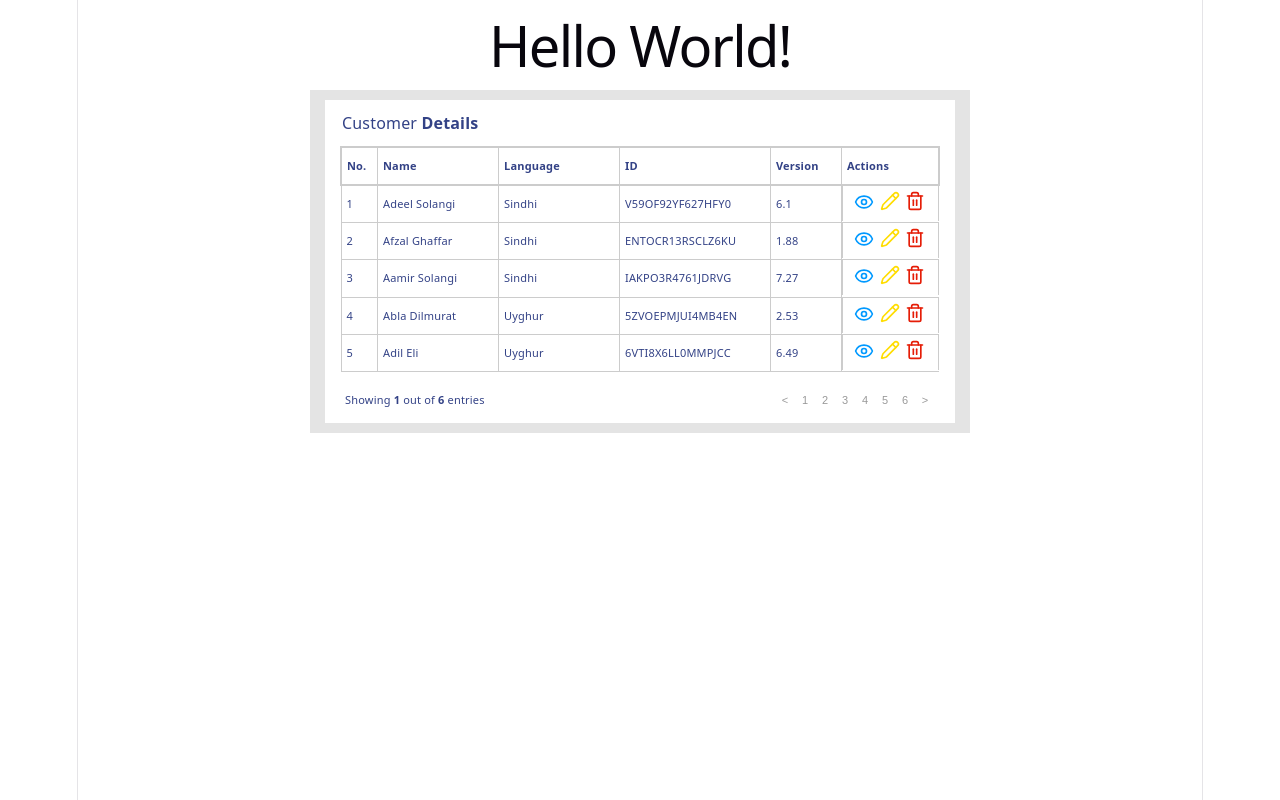
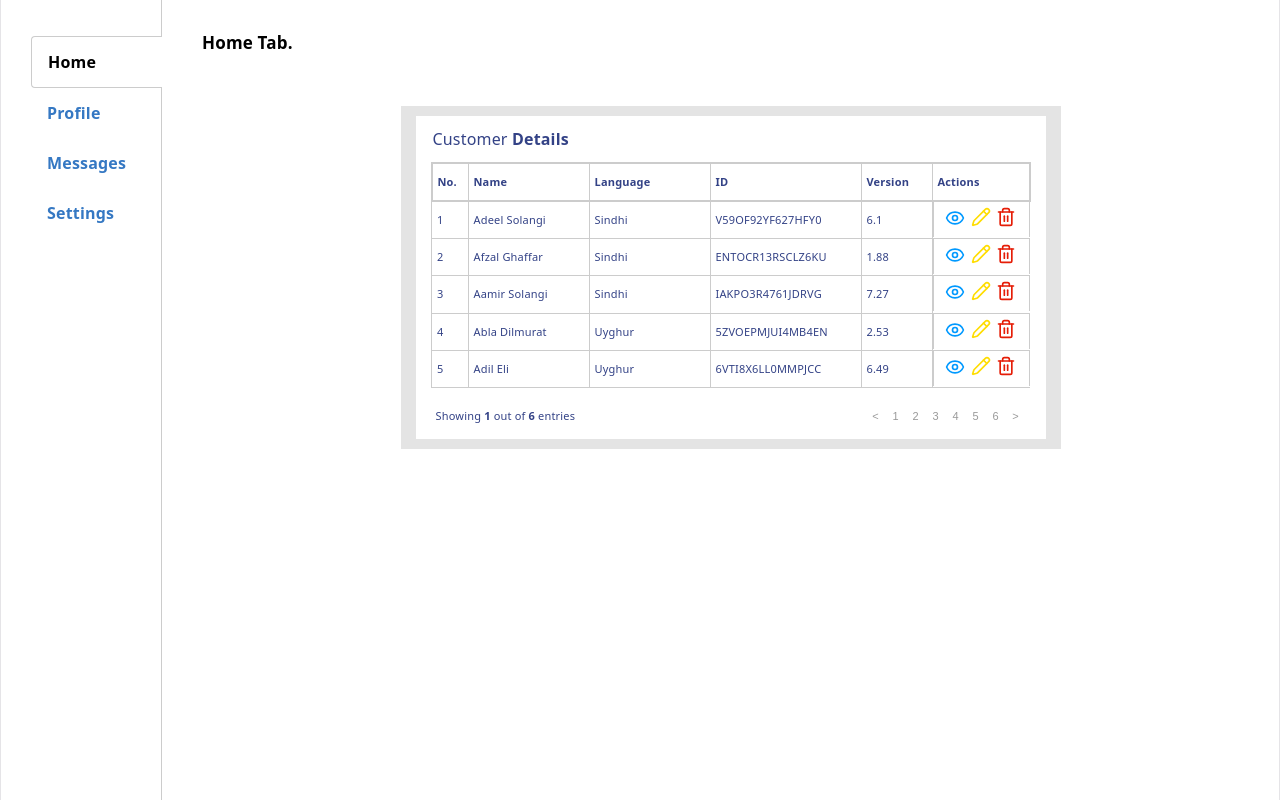
Before and after one commit to FatimahZahra30/edesk-task, a React (Vite) app in the folder my-react-app/: page / in a window 1280 px wide. Built offline with nearby package versions, Linux system fonts and the light colour scheme.

Commit message:
Add panels & styled it according to mockup

```diff
--- a/my-react-app/package.json
+++ b/my-react-app/package.json
@@ -10,9 +10,13 @@
     "preview": "vite preview"
   },
   "dependencies": {
+    "@emotion/react": "^11.14.0",
+    "@emotion/styled": "^11.14.1",
+    "@mui/material": "^9.5.0",
     "lucide-react": "^1.59.0",
     "react": "^19.2.8",
-    "react-dom": "^19.2.8"
+    "react-dom": "^19.2.8",
+    "react-tabs": "^6.1.1"
   },
   "devDependencies": {
     "@eslint/js": "^10.0.1",
--- a/my-react-app/src/App.jsx
+++ b/my-react-app/src/App.jsx
@@ -1,10 +1,9 @@
-import DataTable from "./components/DataTable";
+import TabNavigation from "./components/TabNavigation";
 
 function App() {
   return (
     <div className="App">
-      <h1>Hello World!</h1>
-      <DataTable />
+      <TabNavigation />
     </div>
   );
 }
--- /dev/null
+++ b/my-react-app/src/components/TabNavigation.css
@@ -0,0 +1,56 @@
+.vertical-tabs {
+  display: flex;
+  gap: 20px;
+  min-height: 100vh;
+}
+
+.vertical-tabs .react-tabs__tab-list {
+  display: flex;
+  flex-direction: column;
+  border-bottom: none;
+  border-right: 1px solid #ccc;
+  min-width: 160px;
+  margin-bottom: 0;
+  padding-top: 35px;
+}
+
+.vertical-tabs .react-tabs__tab {
+  border: none;
+  padding: 12px 16px;
+  cursor: pointer;
+  font-size: 16px;
+  font-weight: 550;
+  text-align: left;
+  margin-left: 30px;
+  color: rgb(53, 120, 195);
+}
+
+.vertical-tabs .react-tabs__tab--selected {
+  position: relative;
+  z-index: 1;
+  border: 1px solid #ccc;
+  border-right: none;
+  border-radius: 4px 0 0 4px;
+  background-color: #fff;
+  margin-right: -1px;
+  color: black;
+}
+
+.vertical-tabs .react-tabs__tab-panel {
+  flex: 1;
+  padding: 20px;
+  padding-top: 80px;
+}
+
+.vertical-tabs .react-tabs__tab:focus::after {
+  content: none;
+}
+
+.panel-header {
+  position: relative;
+  top: -50px;
+  text-align: left;
+  font-weight: 550;
+  font-size: 17px;
+  color: black;
+}
--- /dev/null
+++ b/my-react-app/src/components/TabNavigation.jsx
@@ -0,0 +1,38 @@
+import { Tabs, Tab, TabPanel, TabList } from 'react-tabs';
+import 'react-tabs/style/react-tabs.css';
+import './TabNavigation.css';
+import DataTable from './DataTable';
+
+function TabNavigation() {
+  return (
+    <Tabs className="vertical-tabs">
+        <TabList>
+            <Tab>Home</Tab>
+            <Tab>Profile</Tab>
+            <Tab>Messages</Tab>
+            <Tab>Settings</Tab>
+        </TabList>
+
+        <TabPanel>
+            <div className='panel-header'>
+                Home Tab.
+            </div>
+            <DataTable />
+        </TabPanel>
+
+        <TabPanel>
+            <p>This is the Profile section.</p>
+        </TabPanel>
+
+        <TabPanel>
+            <p>This is the Messages section.</p>
+        </TabPanel>
+
+        <TabPanel>
+            <p>This is the Settings section.</p>
+        </TabPanel>
+        </Tabs>
+        );
+}
+
+export default TabNavigation;
--- a/my-react-app/src/index.css
+++ b/my-react-app/src/index.css
@@ -30,32 +30,11 @@
   }
 }
 
-@media (prefers-color-scheme: dark) {
-  :root {
-    --text: #9ca3af;
-    --text-h: #f3f4f6;
-    --bg: #16171d;
-    --border: #2e303a;
-    --code-bg: #1f2028;
-    --accent: #c084fc;
-    --accent-bg: rgba(192, 132, 252, 0.15);
-    --accent-border: rgba(192, 132, 252, 0.5);
-    --social-bg: rgba(47, 48, 58, 0.5);
-    --shadow:
-      rgba(0, 0, 0, 0.4) 0 10px 15px -3px, rgba(0, 0, 0, 0.25) 0 4px 6px -2px;
-  }
-
-  #social .button-icon {
-    filter: invert(1) brightness(2);
-  }
-}
-
 body {
   margin: 0;
 }
 
 #root {
-  width: 1126px;
   max-width: 100%;
   margin: 0 auto;
   text-align: center;
```
Also changed, not shown: 1 other file (tests, documents, lock files or other folders).
